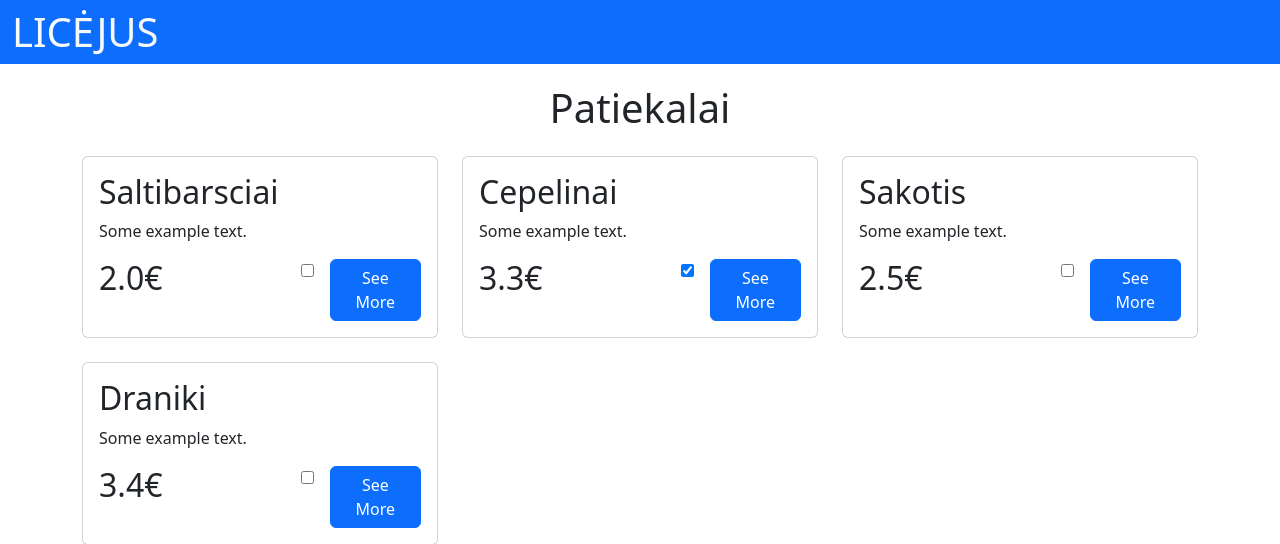
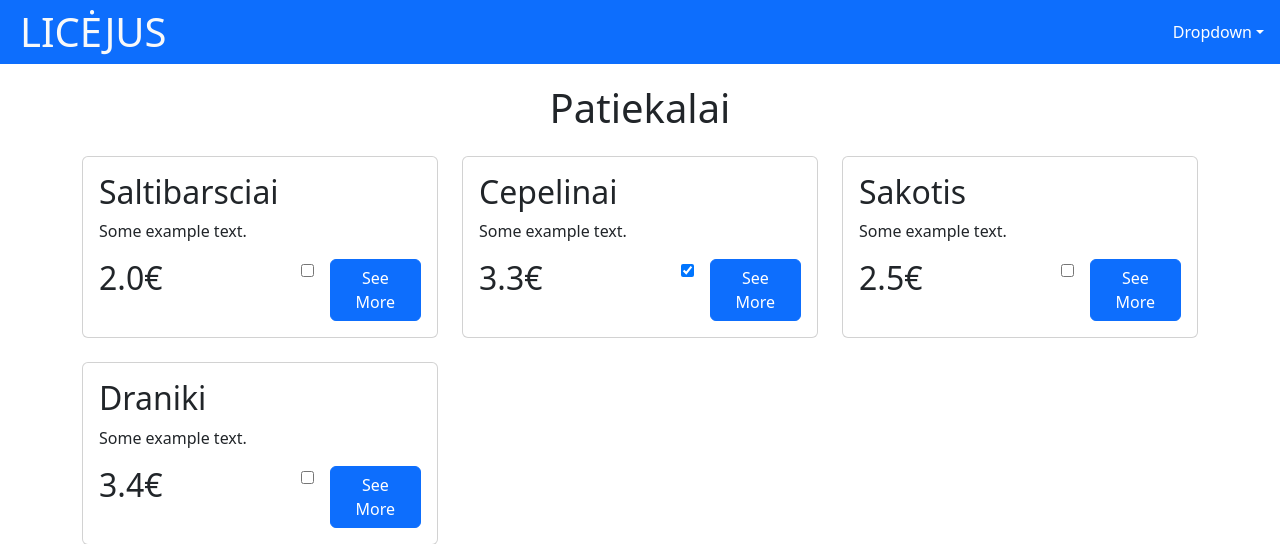
Before and after one commit to RandVid/canteen_menu, a Django app: page / in a window 1280 px wide. Shown: the top 544 px of the page. Run offline with Django 4.2, Linux system fonts and the light colour scheme; a user stored in the database is signed in; data comes from the database, SQL or seed files in the repository; both versions use the stored data as it was after the commit.

Commit message:
Navbar updated
Added registration, login, log out, dropbox

```diff
--- a/canteen_menu/menu/templates/main.html
+++ b/canteen_menu/menu/templates/main.html
@@ -1,7 +1,7 @@
 {% extends "master.html" %}
 
 {% block title %}
-  Meniu
+  <title>Meniu</title>
 {% endblock %}
 
 
--- a/canteen_menu/menu/templates/master.html
+++ b/canteen_menu/menu/templates/master.html
@@ -103,7 +103,15 @@
     a {
         text-decoration: none;
     }
+
+    .align-right {
+      right: 0;
+      left: 100;
+    }
+
   </style>
+  {% block title %}
+  {% endblock %}
   <link href="https://cdn.jsdelivr.net/npm/bootstrap@5.3.2/dist/css/bootstrap.min.css" rel="stylesheet">
   <script src="https://cdn.jsdelivr.net/npm/bootstrap@5.3.2/dist/js/bootstrap.bundle.min.js"></script>
   <script src="https://code.jquery.com/jquery-3.3.1.slim.min.js"></script>
@@ -111,13 +119,49 @@
 </head>
 
 <body>
-  <nav class="navbar navbar-expand-sm bg-primary">
+  <nav class="navbar navbar-expand-sm bg-primary navbar-dark">
       <div class="container-fluid text-light">
         <!-- Links -->
         <ul class="navbar-nav">
           <li class="nav-item">
-            <a class="nav-brand text-light font-weight-bold h1" style="text-decoration: none" href="/">LICĖJUS</a>
+            <a class="nav-brand font-weight-bold h1" style="text-decoration: none" href="/">LICĖJUS</a>
           </li>
+        </ul>
+      </div>
+  </nav>
+
+
+  <nav class="navbar navbar-expand-sm bg-primary fixed-top navbar-dark px-2">
+      <div class="container-fluid text-light">
+        <!-- Links -->
+        <ul class="navbar-nav">
+          <li class="nav-item">
+            <a class="nav-brand font-weight-bold h1" style="text-decoration: none" href="/">LICĖJUS</a>
+          </li>
+          <li class="nav-item">
+          </li>
+        </ul>
+      </div>
+
+      <div class="collapse navbar-collapse justify-content-end" id="navbarSupportedContent">
+        <ul class="navbar-nav ml-auto">
+          {% if user.is_authenticated %}
+            <li class="nav-item dropdown">
+              <a class="nav-link dropdown-toggle active" role="button" data-bs-toggle="dropdown">Dropdown</a>
+                <ul class="dropdown-menu align-right dropdown-menu-end" style="right: 0">
+                  <li><p class="dropdown-item active font-weight-bold mb-0">Welcome, {{ user.username }}</p></li>
+                  <li><a class="dropdown-item" href="#">Favorites</a></li>
+                  <li><a class="dropdown-item" href="/logout">Log out</a></li>
+                </ul>
+            </li>
+          {% else %}
+            <li class="nav-item">
+              <a class="nav-link active h1" style="text-decoration: none; font-size: 1.5rem;" href="/register">Register</a>
+            </li>
+            <li class="nav-item">
+              <a class="nav-link active h1" style="text-decoration: none; font-size: 1.5rem;" href="/login">Login</a>
+            </li>
+          {% endif %}
         </ul>
       </div>
   </nav>
```
Also changed, not shown: canteen_menu/db.sqlite3.
